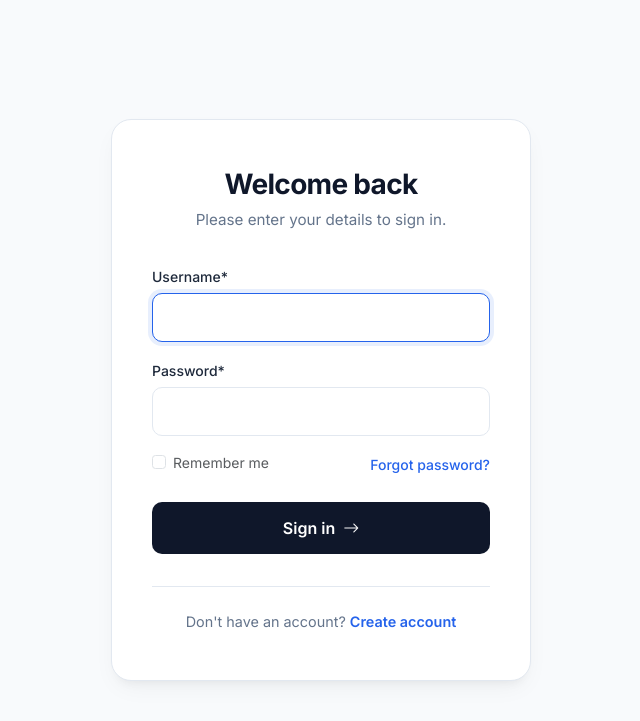
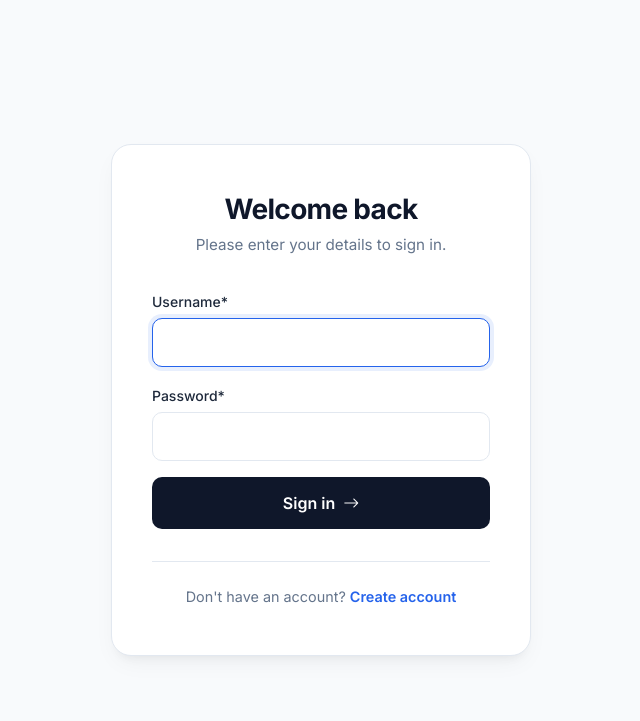
Before and after one commit to maneeshsshetty/e-learning, a Django app: page / in a window 1280 px wide. Shown: the part 72-793 px from the top of the page, without its empty margins (319-959 px from the left). Run offline with Django 5.2, Linux system fonts and the light colour scheme; some libraries are stand-ins or nearby versions.

Commit message:
final push

```diff
--- a/templates/registration/login.html
+++ b/templates/registration/login.html
@@ -156,15 +156,6 @@
                 {{ form|crispy }}
             </div>
 
-            <div class="d-flex justify-content-between align-items-center mb-4">
-                <div class="form-check small">
-                    <input type="checkbox" class="form-check-input" id="remember">
-                    <label class="form-check-label text-muted" for="remember">Remember me</label>
-                </div>
-                <a href="#" class="small text-decoration-none fw-medium" style="color: var(--accent-color);">Forgot
-                    password?</a>
-            </div>
-
             <button type="submit" class="btn-login">
                 <span>Sign in</span>
                 <i class="bi bi-arrow-right"></i>
@@ -183,7 +174,7 @@
     const form = document.querySelector('form');
     form.addEventListener('submit', function () {
         const btn = document.querySelector('.btn-login');
-        btn.innerHTML = '<span class="spinner-border spinner-border-sm"></span> Signin in...';
+        btn.innerHTML = '<span class="spinner-border spinner-border-sm"></span> Signing in...';
         btn.disabled = true;
     });
 </script>
```
